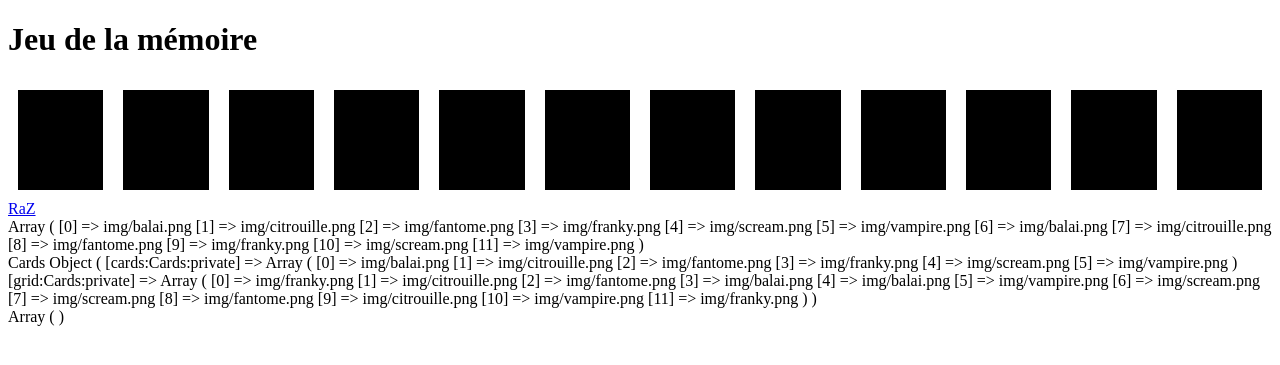
After one commit to S-Moreira06/memory, a PHP site: page / in a window 1280 px wide. The commit adds this page. Shown: the top 365 px of the page. Run offline with PHP 8.4, Linux system fonts and the light colour scheme.

Commit message:
dsl antho

```diff
--- a/card.php
+++ b/card.php
@@ -1,5 +1,49 @@
 <?php
 
 
+session_start();
+
+class Cards {
+    // private $size;
+    private $cards;
+    private $grid;
+
+    public function __construct(){
+        // $this->size=$size;
+        $this->startGame();
+    }
+    public function onClik($cardIndex) {
+            $id = $cardIndex ;
+            array_push($_SESSION['flipped'],$id);
+            header("Location:index.php");
+    }
+
+    public function startGame() {
+        $this->cards = ["img/balai.png" ,"img/citrouille.png","img/fantome.png","img/franky.png","img/scream.png","img/vampire.png"];
+        $this->grid = array_merge($this->cards,$this->cards);
+        $_SESSION['cards'] = $this->grid;
+        $_SESSION['flipped'] = [];
+        $_SESSION['matched'] = [];
+        shuffle($this->grid);
+    }
+}
+
+
+
+// if (isset($_GET['clik'])){
+//     $id = $_GET['clik'] ;
+//     array_push($_SESSION['flipped'],$id);
+//     header("Location:index.php");
+// }
+
+// if (count($_SESSION['flipped']) == 2) {
+//     if ($_SESSION['flipped'][0] == $_SESSION['flipped'][1]){
+//         array_push($_SESSION['matched'],$_SESSION['flipped'][0]);
+//         array_push($_SESSION['matched'],$_SESSION['flipped'][1]);
+//         $_SESSION['flipped'] = [];
+//     } else {
+//         $_SESSION['flipped'] = [];
+//     }
+// }
 
 ?>
--- /dev/null
+++ b/index.php
@@ -0,0 +1,67 @@
+<?php
+
+include_once "card.php";
+if (!isset($_SESSION['cards'])){
+    $game = new Cards();
+}
+
+$cards = $_SESSION['cards'];
+$flipped = $_SESSION['flipped'];
+$matched = $_SESSION['matched'];
+$hidden = [] ;
+
+if (isset($_GET['clik'])){
+    $game->onClik($_GET['clik']);
+}
+
+?>
+
+<!DOCTYPE html>
+<html lang="en">
+<head>
+    <meta charset="UTF-8">
+    <meta name="viewport" content="width=device-width, initial-scale=1.0">
+    <title>Document</title>
+    <style>
+        .main-container {
+            display: flex;
+        }
+        .card {
+            height: 100px;
+            margin: 10px;
+            border: 1px solid black;
+            border-radius: 10px;
+        }
+        .hidden {
+            background-color: black;
+            height: 100px;
+            margin: 10px;
+            width: 100px;
+        }
+    </style>
+</head>
+<body>
+    <h1>Jeu de la mémoire</h1>
+    <div class="main-container">
+        <?php
+            foreach ($cards as $index => $card) {
+        ?>
+                <div class="<?php if (!in_array($index, $_SESSION['flipped'])&&!in_array($index, $_SESSION['matched'])){echo "hidden";}?>">
+                    <a href="index.php?clik=<?=$index?>">
+                        <img src="<?php if (in_array($index, $_SESSION['flipped']) || in_array($index, $_SESSION['matched'])){echo $card;}?>" alt=""  class="card">
+                    </a>
+                </div>
+        <?php
+            }
+        ?>
+    </div>
+    <a href="reset.php">RaZ</a>
+    <br>
+            <?php print_r($cards); ?>
+            <br>
+            <?php print_r($game); ?>
+            <br>
+            <?php print_r($flipped); ?>
+
+</body>
+</html>
```
Also changed, not shown: jeu.php (added, +18 -0 lines), reset.php (added, +7 -0 lines), README.md, img/balai.png (added), img/citrouille.png (added), img/fantome.png (added), img/franky.png (added), img/scream.png (added), img/vampire.png (added), note.txt (deleted).
